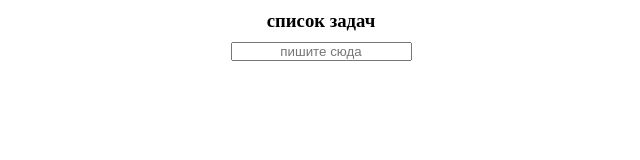
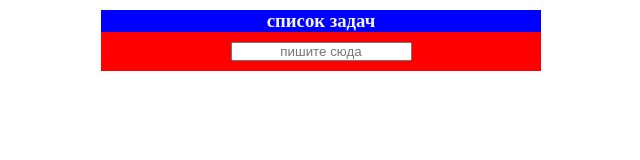
Before and after one commit to sakaz4/hw, a plain HTML site: page JS09/index.html in a window 1280 px wide. Shown: the whole page, without its empty margins (319-959 px from the left). Drawn offline with Linux system fonts and the light colour scheme.

Commit message:
Update styles.css

```diff
--- a/JS09/css/styles.css
+++ b/JS09/css/styles.css
@@ -4,12 +4,15 @@
 }
 
 div {
-    display: flex;
-    justify-content: center;
-
+    max-width: 440px;
+    margin-right: auto;
+    margin-left: auto;
+    background-color: blue;
+    color: whitesmoke;
 }
 
 h3 {
+
     margin-top: 10px;
 }
 
@@ -22,3 +25,7 @@ li {
     list-style-type: none;
     text-align: center;
 }
+
+li:nth-child(even) {
+    background-color: red;
+}
```
